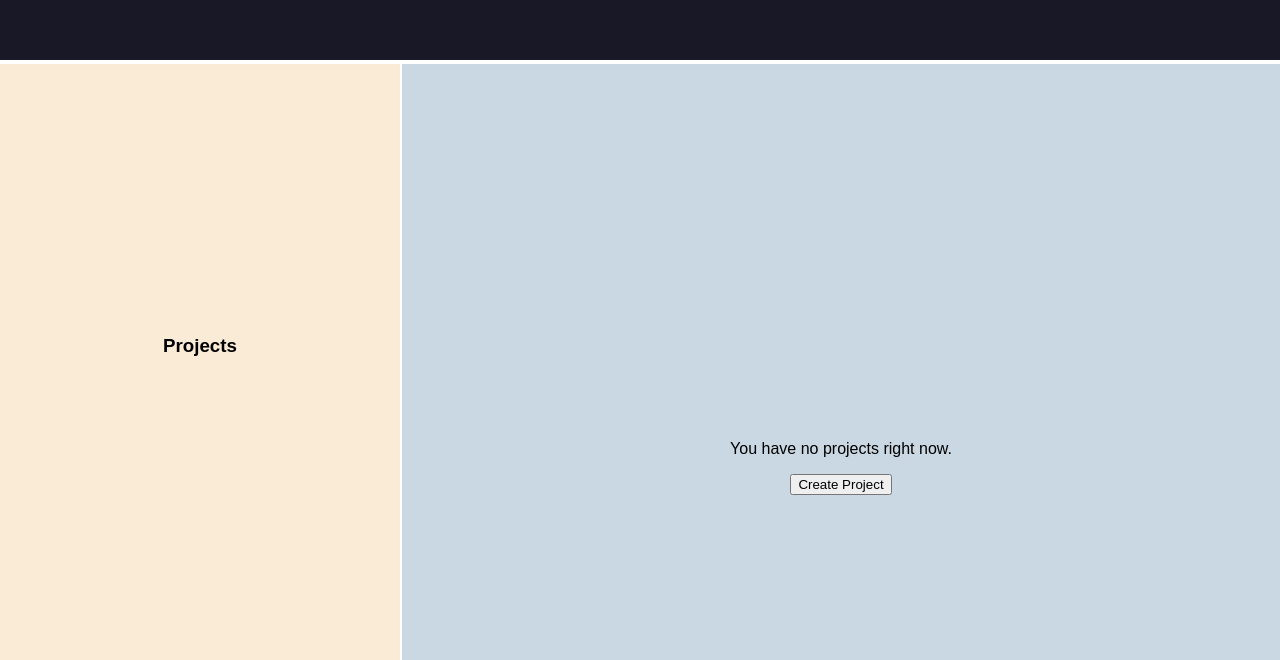
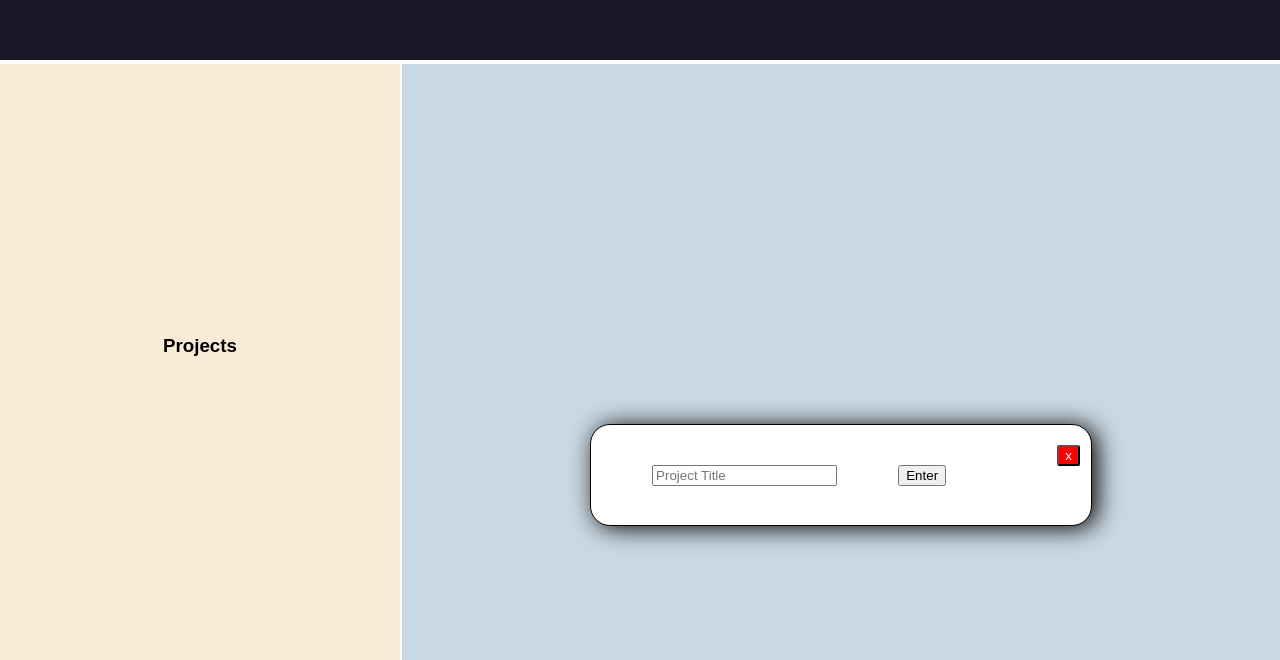
Before and after one commit to RossHGitHub/macTest, a website built with webpack: page dist/index.html in a window 1280 px wide. Both pictures are taken after a click on the button "Create Project". Shown: the part 140-800 px from the top of the page. Built offline with nearby package versions, Linux system fonts and the light colour scheme.

Commit message:
Basic styling complete, and started on the functionality.

```diff
--- a/src/default.js
+++ b/src/default.js
@@ -9,18 +9,22 @@ const defaultScreen=()=>{
 blankMsg.innerHTML='You have no projects right now.'
 main.appendChild(blankMsg);
 
-    const createNew = document.createElement('button');
-    createNew.innerHTML='Create Project';
-    main.appendChild(createNew);
-    createNew.addEventListener('click', createProject());
-
+createNewBtn();
     }
 
-    const createProject = () =>{
+
+    const createNewBtn=()=>{
+       let createNewButton = document.createElement('button');
+       createNewButton.setAttribute('id', 'createProject');
+    createNewButton.innerHTML='Create Project';
+    main.appendChild(createNewButton);
+    }
+
+    const clear =()=>{
+        main.innerHTML='';
+    }
 
 
-    }
-
-    return {createDefaultElements}
+    return {createDefaultElements, clear}
 
 }
--- a/src/index.js
+++ b/src/index.js
@@ -1,4 +1,5 @@
 import { defaultScreen } from './default';
+import { creationModal } from './projectCreationModal';
 import './style.css';
 
 export const main = document.getElementById('main');
@@ -6,3 +7,15 @@ export const pageTitle = document.getElementById('pageTitle');
 
 const defaultScrn = defaultScreen();
 defaultScrn.createDefaultElements();
+
+
+
+export function newProject(){
+    let newProjectButton = document.getElementById('createProject');
+
+    newProjectButton.addEventListener('click', ()=>{
+    defaultScrn.clear();
+    creationModal();})
+
+};
+newProject();
--- /dev/null
+++ b/src/projectCreationModal.js
@@ -0,0 +1,42 @@
+import { main } from ".";
+import { defaultScreen } from './default';
+import { newProject } from ".";
+export {creationModal}
+
+
+function creationModal(){
+    let modalWrapper = document.createElement('div');
+    modalWrapper.classList='modalWrapper';
+    main.appendChild(modalWrapper);
+
+
+    const projectTitle = document.createElement('input');
+    projectTitle.setAttribute('type', 'text');
+    projectTitle.setAttribute('placeholder', 'Project Title');
+    projectTitle.classList='modalTitle';
+    modalWrapper.appendChild(projectTitle);
+
+    const projectTitleConfirm = document.createElement('button');
+    projectTitleConfirm.innerHTML='Enter';
+    modalWrapper.appendChild(projectTitleConfirm);
+
+    const modalCloseButton = document.createElement('button');
+    modalCloseButton.innerHTML='x';
+    modalCloseButton.classList='modalCloseButton';
+    modalWrapper.appendChild(modalCloseButton);
+
+
+    modalCloseButton.addEventListener('click',()=>{
+        let defaultscrn = defaultScreen()
+        defaultscrn.createDefaultElements();
+        main.removeChild(modalWrapper);
+        newProject();
+    });
+            projectTitleConfirm.addEventListener('click', ()=>{
+                let projectList = document.getElementById('lists');
+                let projectName = document.createElement('li');
+                projectName.innerHTML=projectTitle.value;
+                projectList.appendChild(projectName);
+
+            });
+        }
--- a/src/style.css
+++ b/src/style.css
@@ -76,3 +76,27 @@ flex-direction: column;
     align-items: center;
     flex-direction: column;
 }
+
+
+.modalWrapper{
+
+    height: 100px;
+    width: 500px;
+    background-color: rgb(255, 255, 255);
+    border-radius: 20px;
+    box-shadow: 5px 2px 25px;
+    border: 1px solid black;
+    display: flex;
+    justify-content: space-evenly;
+    align-items: center;
+
+}
+
+.modalCloseButton{
+    color: white;
+    background-color: red;
+    border-radius: 10%;
+    position: relative;
+    bottom: 20px;
+    left: 50px;
+}
```
Also changed, not shown: dist/main.js.
